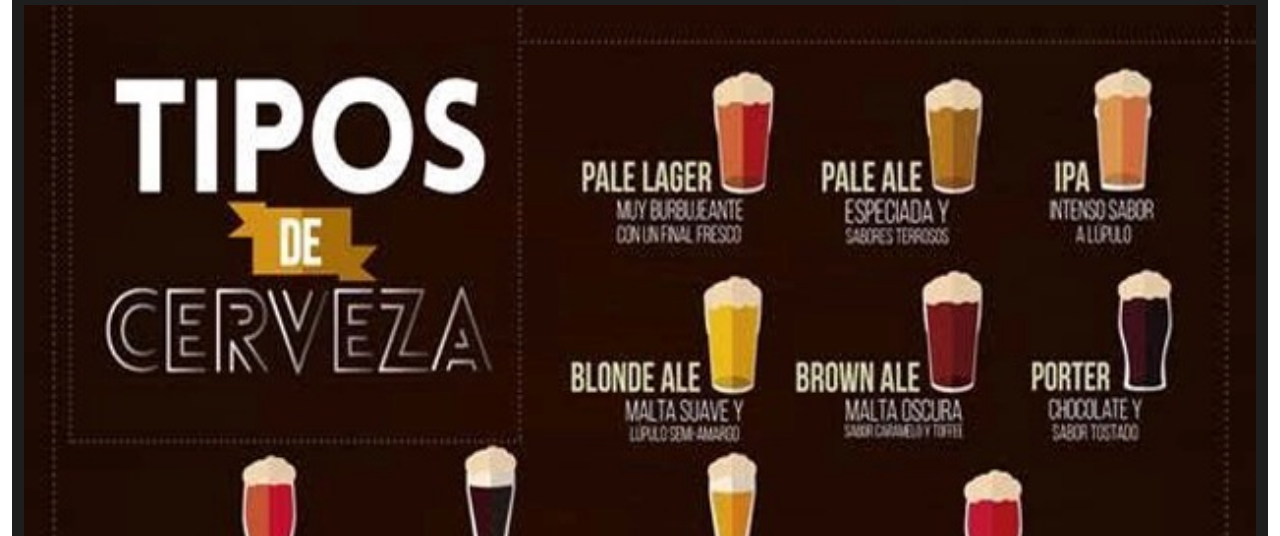
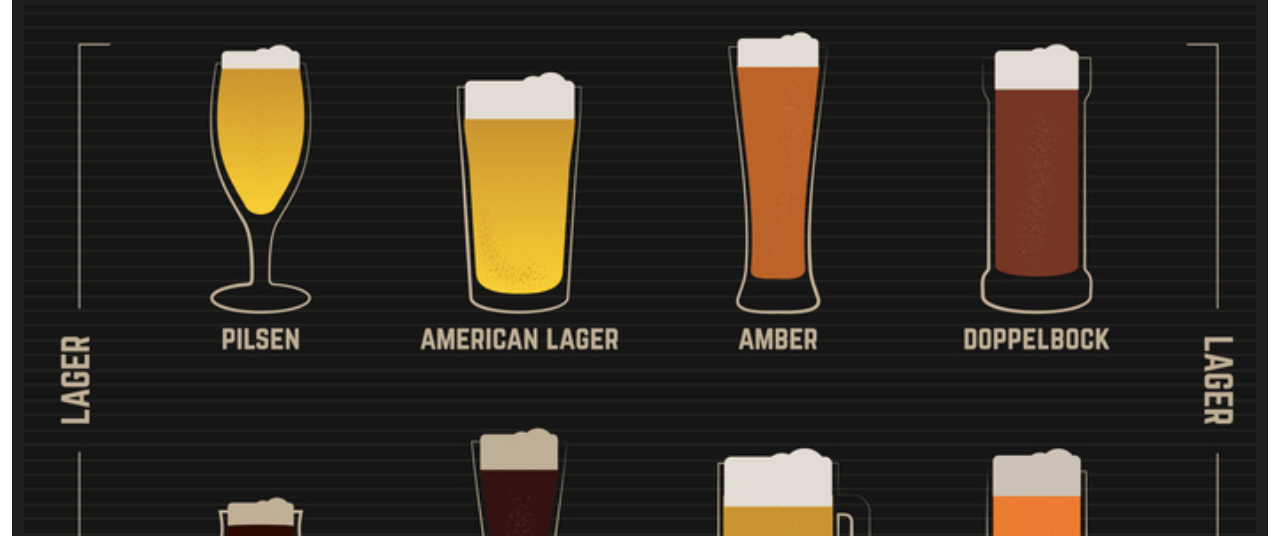
Before and after one commit to julimurgic/ftb_julianmurgic, a plain HTML site: page pages/cervezas.html in a window 1280 px wide. Shown: the part 264-800 px from the top of the page. Drawn offline with nearby package versions, Linux system fonts and the light colour scheme; a web font is replaced by a local one.

Commit message:
Update cervezas.html

```diff
--- a/pages/cervezas.html
+++ b/pages/cervezas.html
@@ -49,7 +49,7 @@
         <section id="cervezas">
             <div class="container-cervezas">
                 <h2>nuestras cervezas</h2>
-                <img class="img" src="../imagenes/tiposcervezas.jpg" alt="">
+                <img class="img" src="../imagenes/tipos-cerveza.png" alt="">
                 </div>
             </div>
         </section>
```
